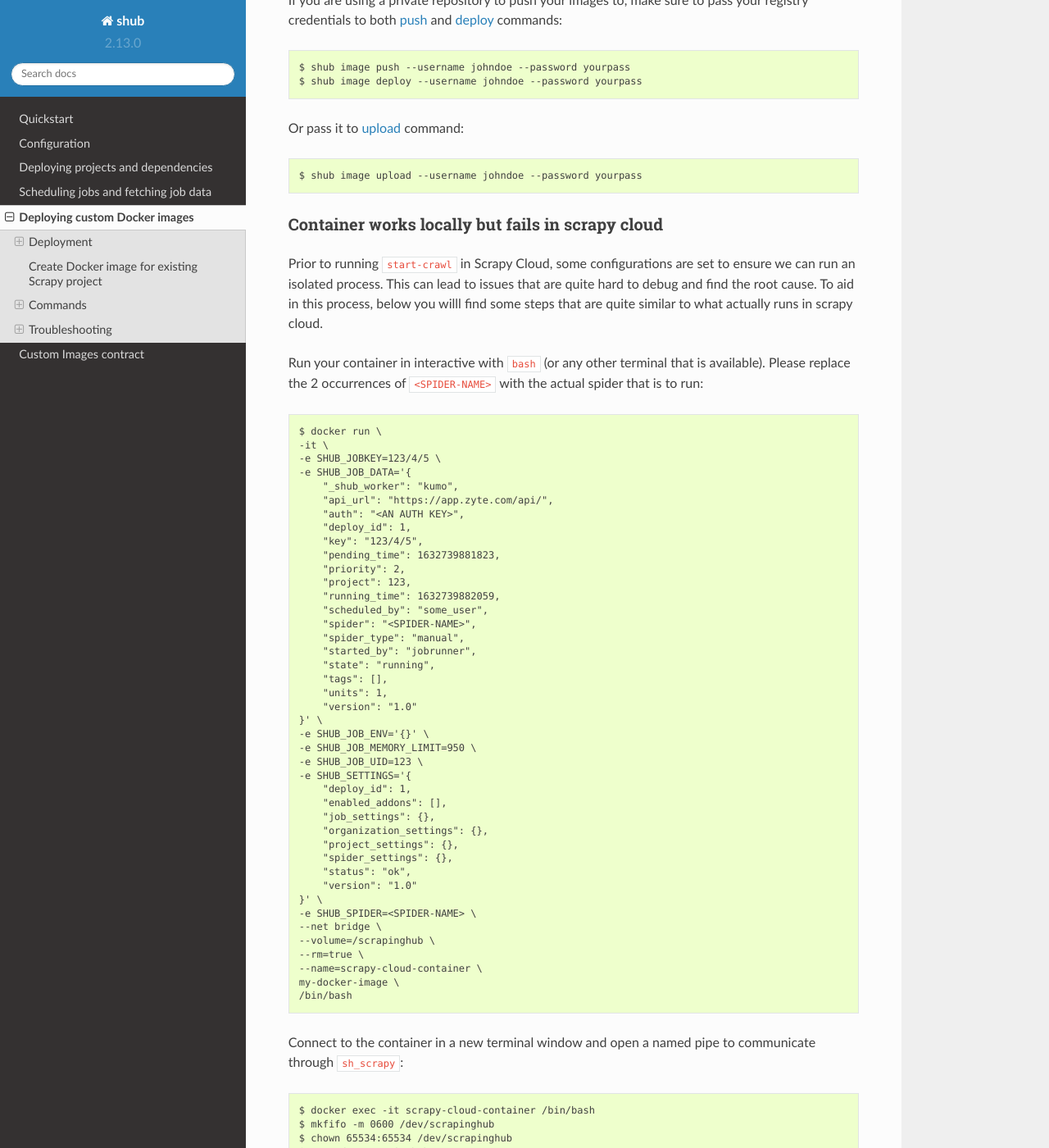
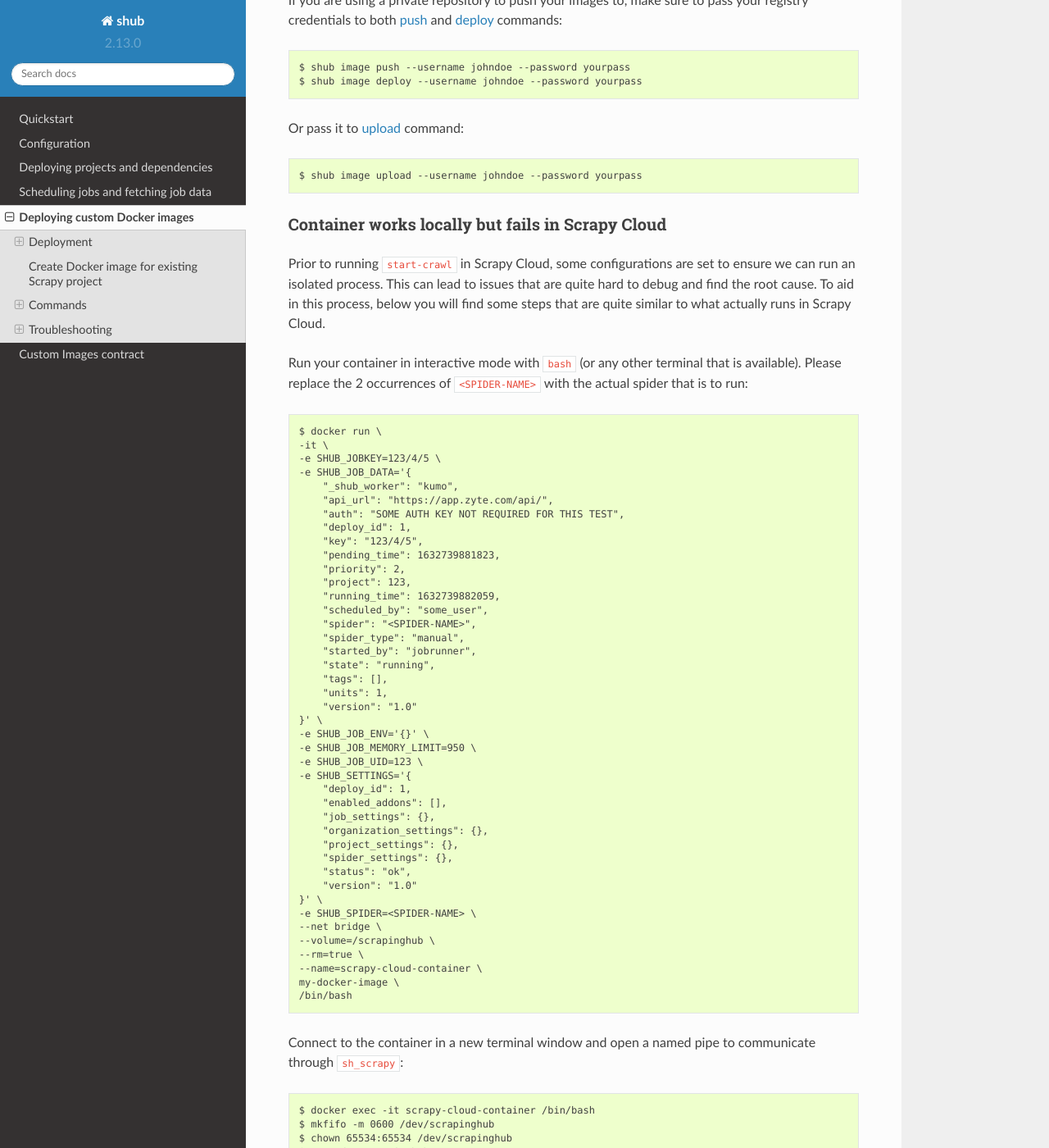
Before and after one commit to scrapinghub/shub, a Sphinx documentation site: the page built from docs/deploy-custom-image.rst, in a window 1280 px wide and 1400 px high, scrolled down 12207 px. Shown: the whole window at 82% size. Built offline with Sphinx 7.4.7 and the Read the Docs theme 2.0.0, drawn with Linux system fonts in a browser that asks for light colours; the version number is read from the project's files by our own code.

Commit message:
Update with PR comments

```diff
--- a/docs/deploy-custom-image.rst
+++ b/docs/deploy-custom-image.rst
@@ -568,17 +568,17 @@ Or pass it to :ref:`upload <commands-upload>` command::
     $ shub image upload --username johndoe --password yourpass
 
 
-Container works locally but fails in scrapy cloud
+Container works locally but fails in Scrapy Cloud
 -------------------------------------------------
 
 Prior to running ``start-crawl`` in Scrapy Cloud, some configurations
 are set to ensure we can run an isolated process.
 This can lead to issues that are quite hard to debug and find the
 root cause.
-To aid in this process, below you willl find some steps that
-are quite similar to what actually runs in scrapy cloud.
+To aid in this process, below you will find some steps that
+are quite similar to what actually runs in Scrapy Cloud.
 
-Run your container in interactive with ``bash`` (or any other
+Run your container in interactive mode with ``bash`` (or any other
 terminal that is available). Please replace the 2 occurrences of
 ``<SPIDER-NAME>`` with the actual spider that is to run::
 
@@ -588,7 +588,7 @@ terminal that is available). Please replace the 2 occurrences of
     -e SHUB_JOB_DATA='{
         "_shub_worker": "kumo",
         "api_url": "https://app.zyte.com/api/",
-        "auth": "<AN AUTH KEY>",
+        "auth": "SOME AUTH KEY NOT REQUIRED FOR THIS TEST",
         "deploy_id": 1,
         "key": "123/4/5",
         "pending_time": 1632739881823,
```
